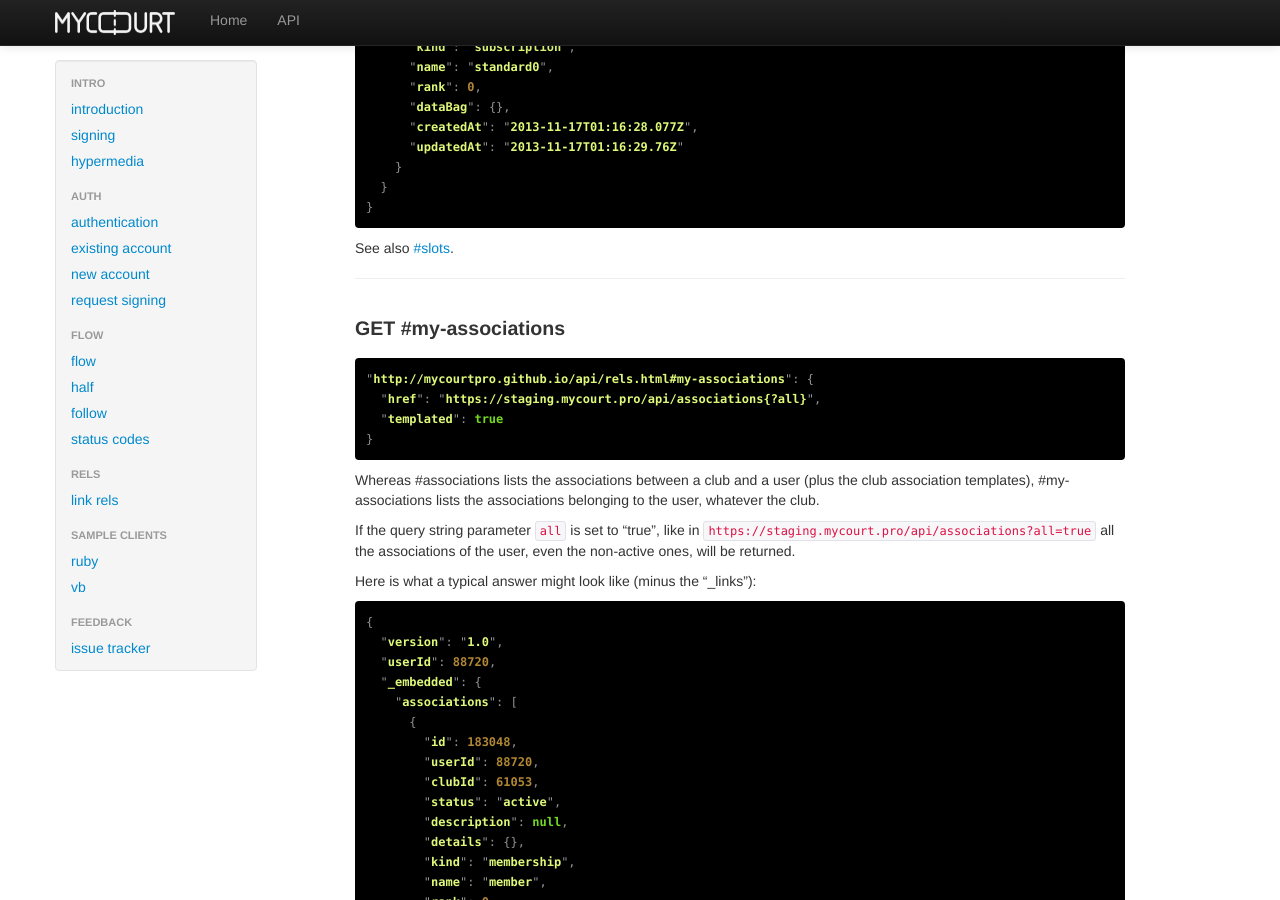
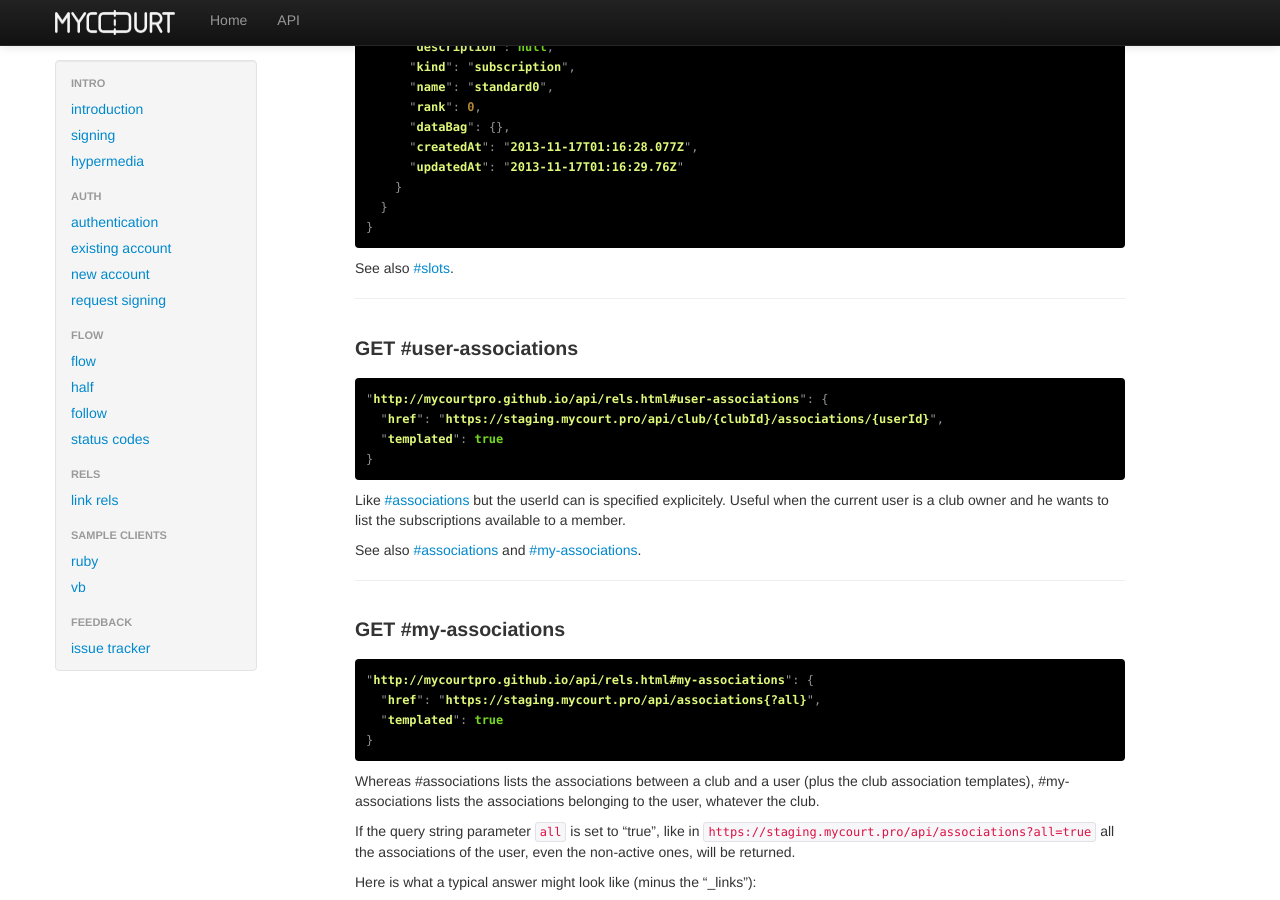
Before and after one commit to mycourtpro/mycourtpro.github.io, a Jekyll site: the page built from api/rels.md, in a window 1280 px wide and 900 px high, scrolled down 11792 px. Built offline with Jekyll 4.4.1, drawn with Linux system fonts in a browser that asks for light colours.

Commit message:
document #user-associations

```diff
--- a/api/rels.md
+++ b/api/rels.md
@@ -24,6 +24,7 @@ Here is a list of the rels supported by the MyCourt API. Click to jump to detail
 * [#payment-add](#payment-add) (POST)
 * [#membership-request](#membership-request) (POST)
 * [#associations](#associations)
+* [#user-associations](#user-associations)
 * [#my-associations](#my-associations)
 * [#translations](#translations)
 * [#prereservations](#prereservations)
@@ -626,6 +627,21 @@ See also [#slots](#slots).
 
 ---
 
+<h2 id="user-associations">GET #user-associations</h2>
+
+{% highlight javascript %}
+"http://mycourtpro.github.io/api/rels.html#user-associations": {
+  "href": "https://staging.mycourt.pro/api/club/{clubId}/associations/{userId}",
+  "templated": true
+}
+{% endhighlight %}
+
+Like [#associations](#associations) but the userId can is specified explicitely. Useful when the current user is a club owner and he wants to list the subscriptions available to a member.
+
+See also [#associations](#associations) and [#my-associations](#my-associations).
+
+---
+
 <h2 id="my-associations">GET #my-associations</h2>
 
 {% highlight javascript %}
```
